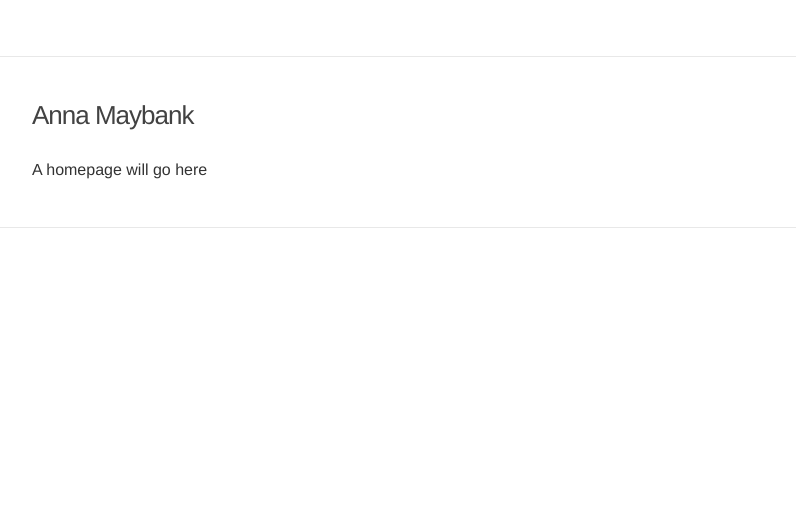
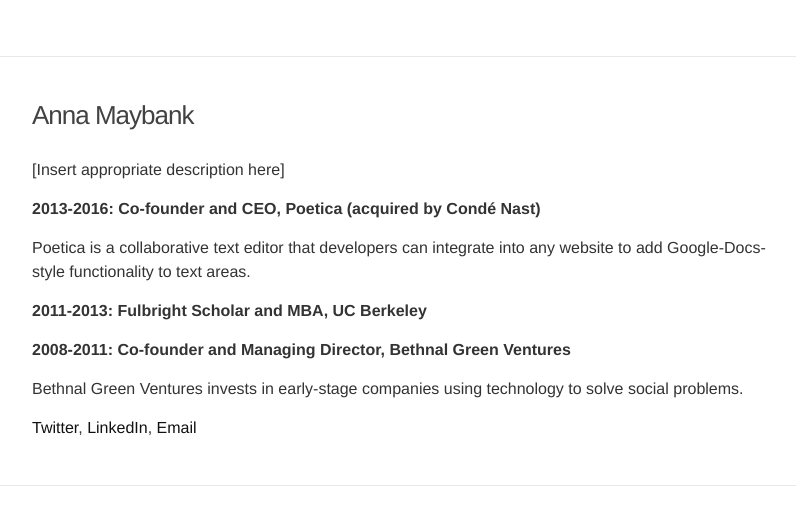
Before and after one commit to annamaybank/annamaybank.com, a Jekyll site: the page built from index.html, in a window 1280 px wide. Shown: the top 525 px of the page, without its empty margins (238-1034 px from the left). Built offline with Jekyll 4.4.1, drawn with Linux system fonts in a browser that asks for light colours.

Commit message:
Placeholder blurb

```diff
--- a/_sass/_base.scss
+++ b/_sass/_base.scss
@@ -82,7 +82,7 @@
  * Headings
  */
 h1, h2, h3, h4, h5, h6 {
-    font-weight: $base-font-weight;
+    font-weight: $headings-font-weight;
 }
 
 
--- a/css/main.scss
+++ b/css/main.scss
@@ -9,6 +9,7 @@
 $base-font-family: "Helvetica Neue", Helvetica, Arial, sans-serif;
 $base-font-size:   16px;
 $base-font-weight: 400;
+$headings-font-weight: 700;
 $small-font-size:  $base-font-size * 0.875;
 $base-line-height: 1.5;
 
@@ -16,7 +17,7 @@
 
 $text-color:       #333333;
 $background-color: #ffffff;
-$brand-color:      #2a7ae2;
+$brand-color:      #333333;
 $links-color:	   #111;
 
 $grey-color:       #828282;
--- a/index.html
+++ b/index.html
@@ -6,7 +6,19 @@
 
 <p><a class="site-title" href="{{ site.baseurl }}/">{{ site.title }}</a></p>
 
-<p>A homepage will go here</p>
+<p>[Insert appropriate description here]</p>
+
+<h4>2013-2016: Co-founder and CEO, Poetica (acquired by Condé Nast)</h4>
+
+<p>Poetica is a collaborative text editor that developers can integrate into any website to add Google-Docs-style functionality to text areas.</p>
+
+<h4>2011-2013: Fulbright Scholar and MBA, UC Berkeley</h4>
+
+<h4>2008-2011: Co-founder and Managing Director, Bethnal Green Ventures</h4>
+
+<p>Bethnal Green Ventures invests in early-stage companies using technology to solve social problems.</p>
+
+<p><a href="https://twitter.com/annamaybank">Twitter</a>, <a href="https://uk.linkedin.com/in/annamaybank">LinkedIn</a>, <a href=mailto:anna@annamaybank.com>Email</p>
 
 <!-- <p>Notes</a></p>
 
```
